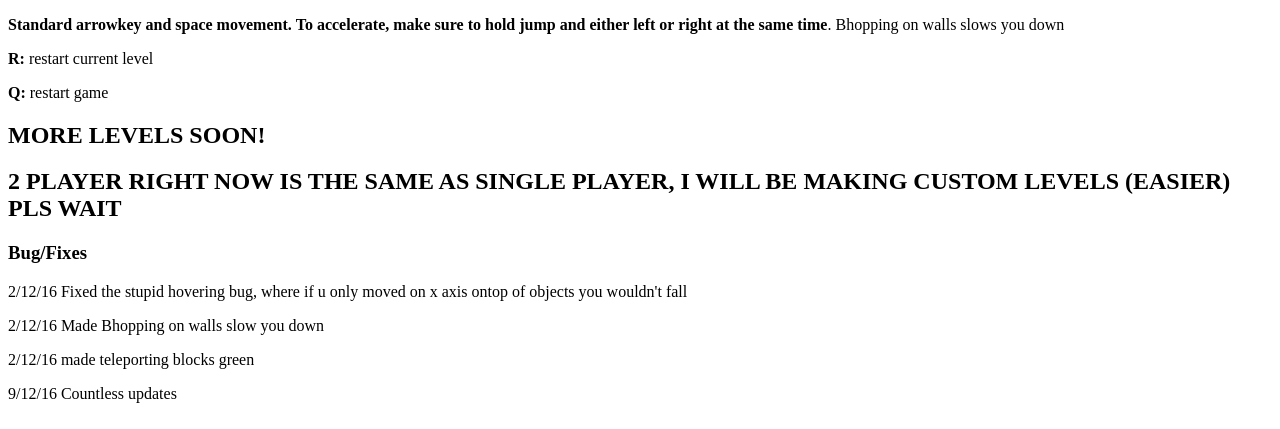
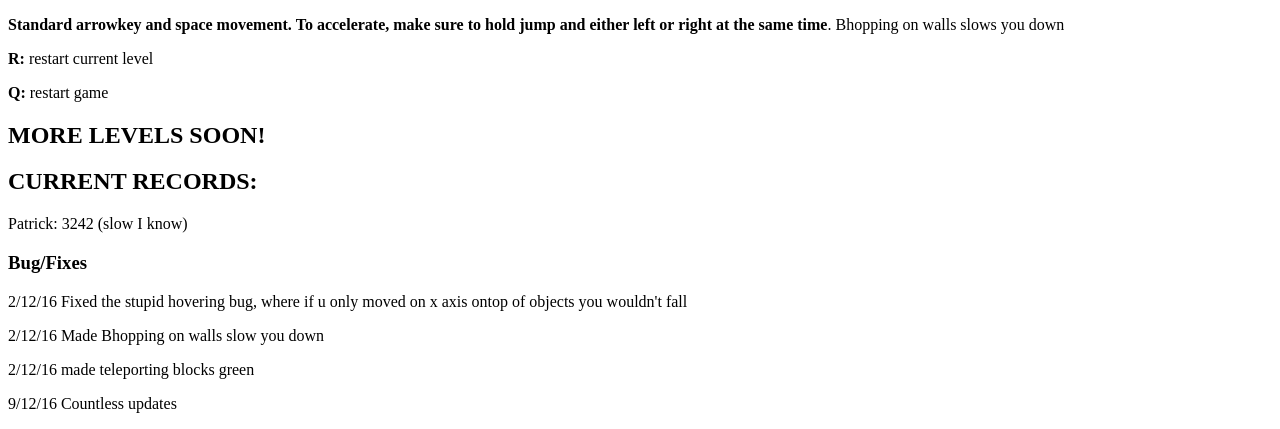
Before and after one commit to bhoppers/bhoppers.github.io, a plain HTML site: page index.html in a window 1280 px wide. Shown: the part 649-1078 px from the top of the page. Drawn offline with Linux system fonts and the light colour scheme.

Commit message:
Update index.html

```diff
--- a/index.html
+++ b/index.html
@@ -18,7 +18,8 @@
 	<p><b>R:</b> restart current level</p>
 	<p><b>Q:</b> restart game</p>
 	<h2>MORE LEVELS SOON!</h2>
-	<h2>2 PLAYER RIGHT NOW IS THE SAME AS SINGLE PLAYER, I WILL BE MAKING CUSTOM LEVELS (EASIER) PLS WAIT</h2>
+	<h2> CURRENT RECORDS: </h2>
+	<p> Patrick: 3242 (slow I know) </p>
 	<h3>Bug/Fixes</h3>
 	<p>2/12/16 Fixed the stupid hovering bug, where if u only moved on x axis ontop of objects you wouldn't fall</p>
 	<p>2/12/16 Made Bhopping on walls slow you down</p>
```
